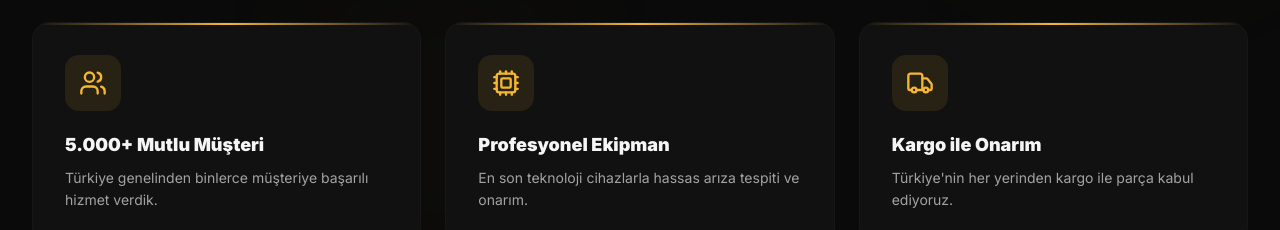
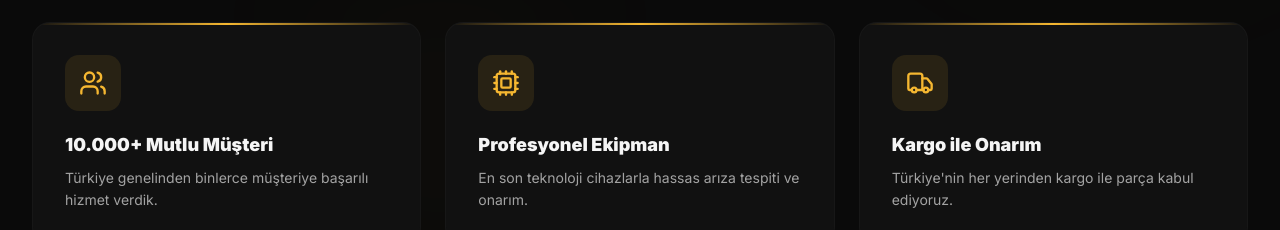
Before and after one commit to nburak-fidan/autoservice-webpage, a Next.js app: page / in a window 1280 px wide. Shown: the part 3700-3930 px from the top of the page. Built offline with nearby package versions, Linux system fonts and the light colour scheme.

Commit message:
chore: update customer count to 10K+ and ignore .vscode

```diff
--- a/components/sections/why-us.tsx
+++ b/components/sections/why-us.tsx
@@ -24,7 +24,7 @@ const reasons = [
   },
   {
     icon: Users,
-    title: "5.000+ Mutlu Müşteri",
+    title: "10.000+ Mutlu Müşteri",
     description: "Türkiye genelinden binlerce müşteriye başarılı hizmet verdik.",
   },
   {
```
Also changed, not shown: 1 other file (tests, documents, lock files or other folders).
